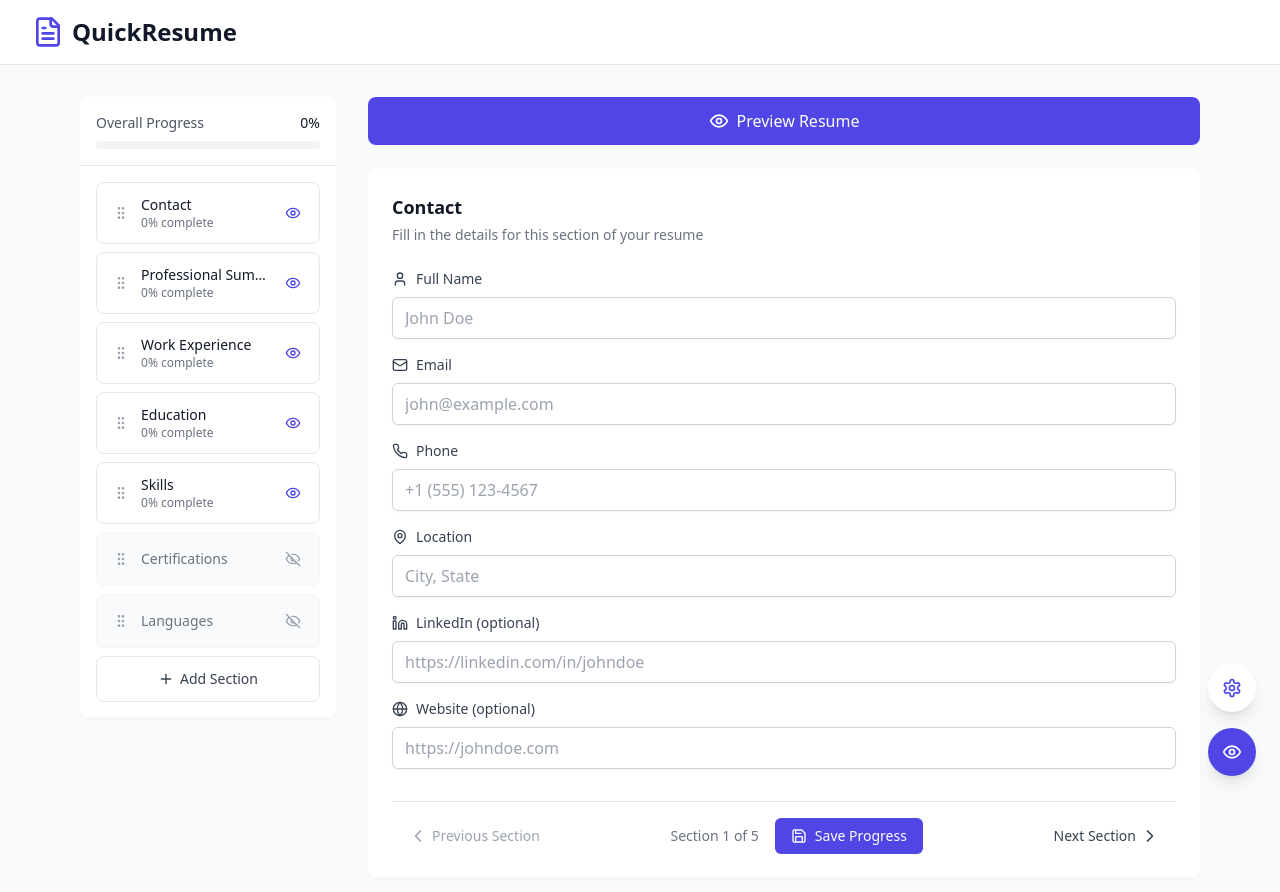
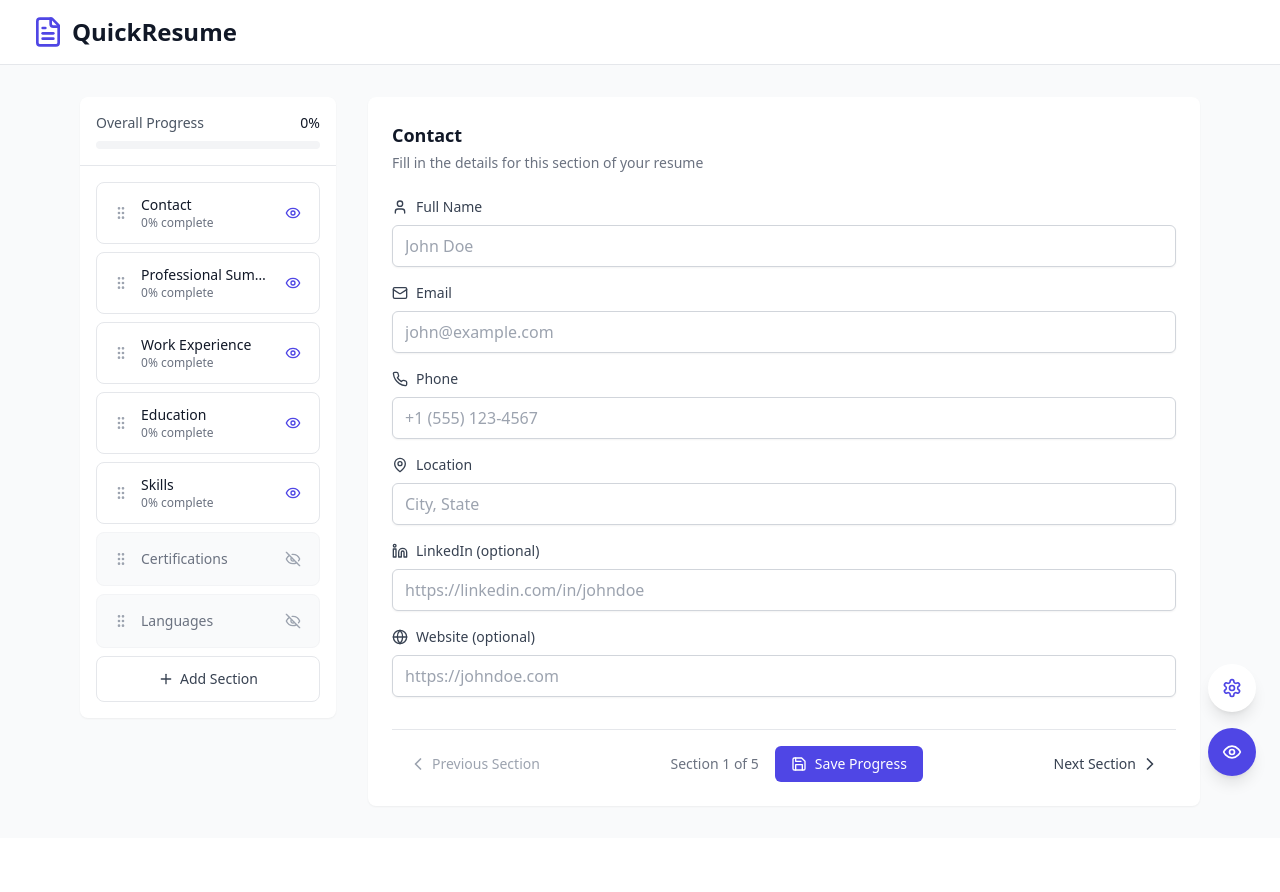
Before and after one commit to DeepKumbhare/resume-builder-new, a React (Vite) app: page /resume-builder in a window 1280 px wide. Shown: the top 892 px of the page. After the commit the page ends 838 px from the top, so only its background shows below. Built offline with nearby package versions, Linux system fonts and the light colour scheme.

Commit message:
refactor(resumePreveiw): removed resume preveiw long button

```diff
--- a/src/components/ResumeBuilder.tsx
+++ b/src/components/ResumeBuilder.tsx
@@ -54,15 +54,7 @@ export function ResumeBuilder() {
         <div className="col-span-1 md:col-span-8 lg:col-span-9">
           <div className="space-y-6">
             {/* Preview Button - Desktop */}
-            <div className="hidden md:block">
-              <button
-                onClick={() => setIsPreviewOpen(true)}
-                className="w-full flex items-center justify-center px-4 py-3 bg-indigo-600 hover:bg-indigo-700 text-white rounded-lg font-medium transition-colors"
-              >
-                <Eye className="w-5 h-5 mr-2" />
-                Preview Resume
-              </button>
-            </div>
+
 
             <div className="bg-white rounded-lg shadow-sm p-4 md:p-6">
               {activeSection === 'settings' ? (
```
